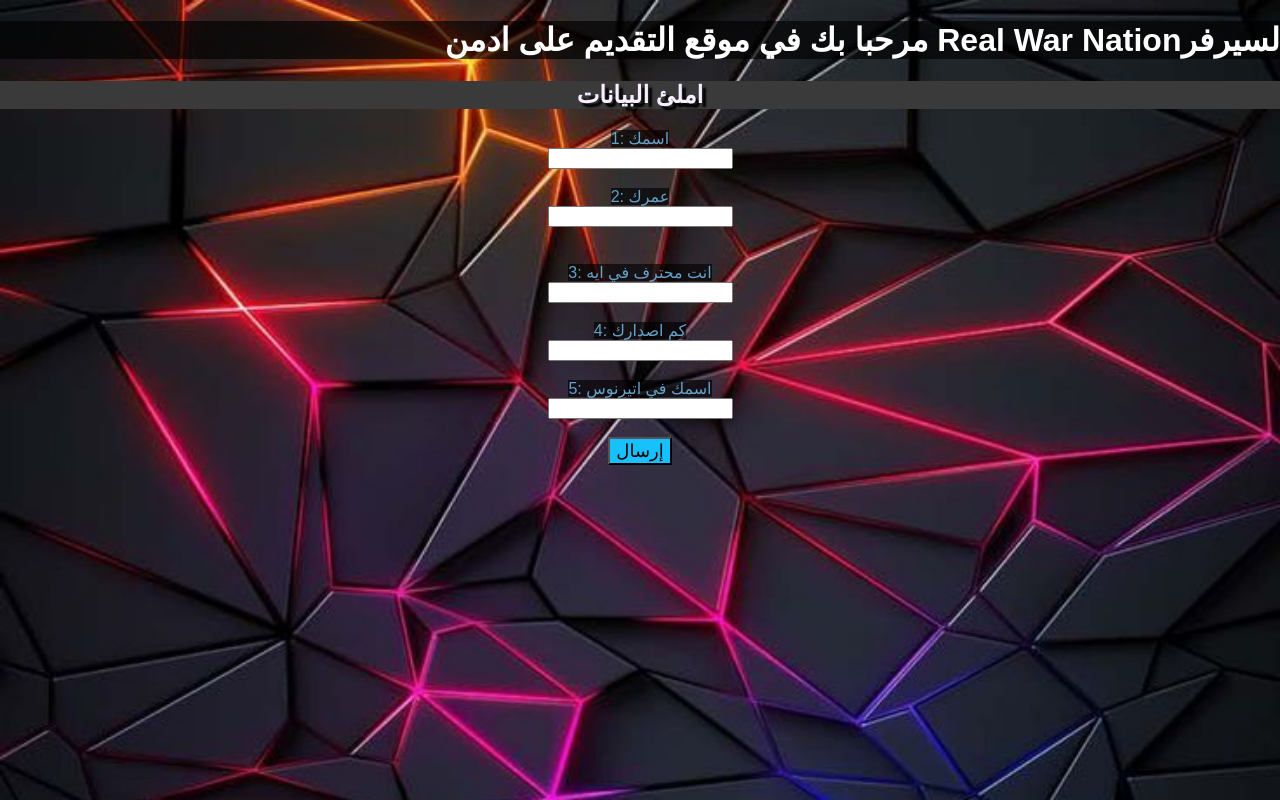
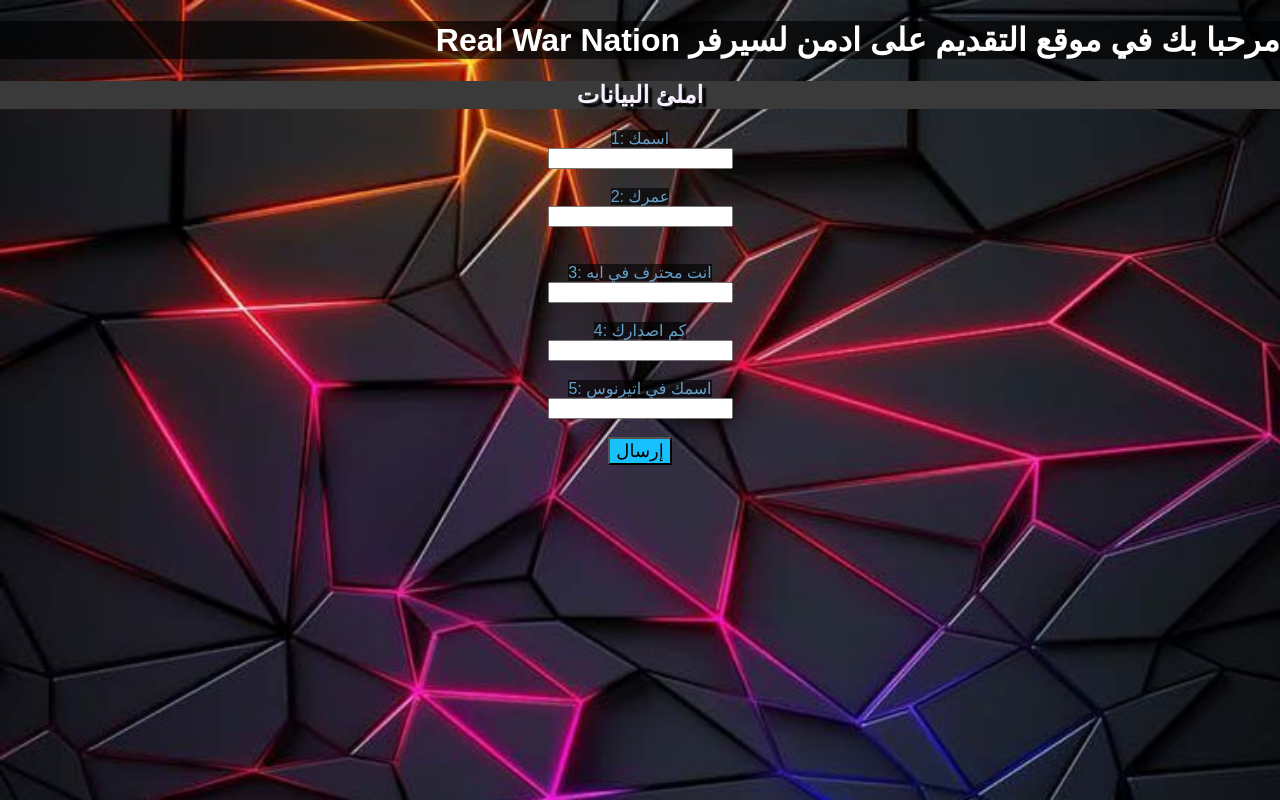
Before and after one commit to shenouda297/pop, a plain HTML site: page index.html in a window 1280 px wide. Drawn offline with nearby package versions, Linux system fonts and the light colour scheme.

Commit message:
index.html

```diff
--- a/index.html
+++ b/index.html
@@ -13,7 +13,7 @@
 
 
 
-<h1 id="ip">مرحبا بك في موقع التقديم على ادمن Real War Nationلسيرفر
+<h1 id="ip"> Real War Nation مرحبا بك في موقع التقديم على ادمن لسيرفر
 </h1>
 
 <h2 id="oi">املئ     البيانات</h2>
```
